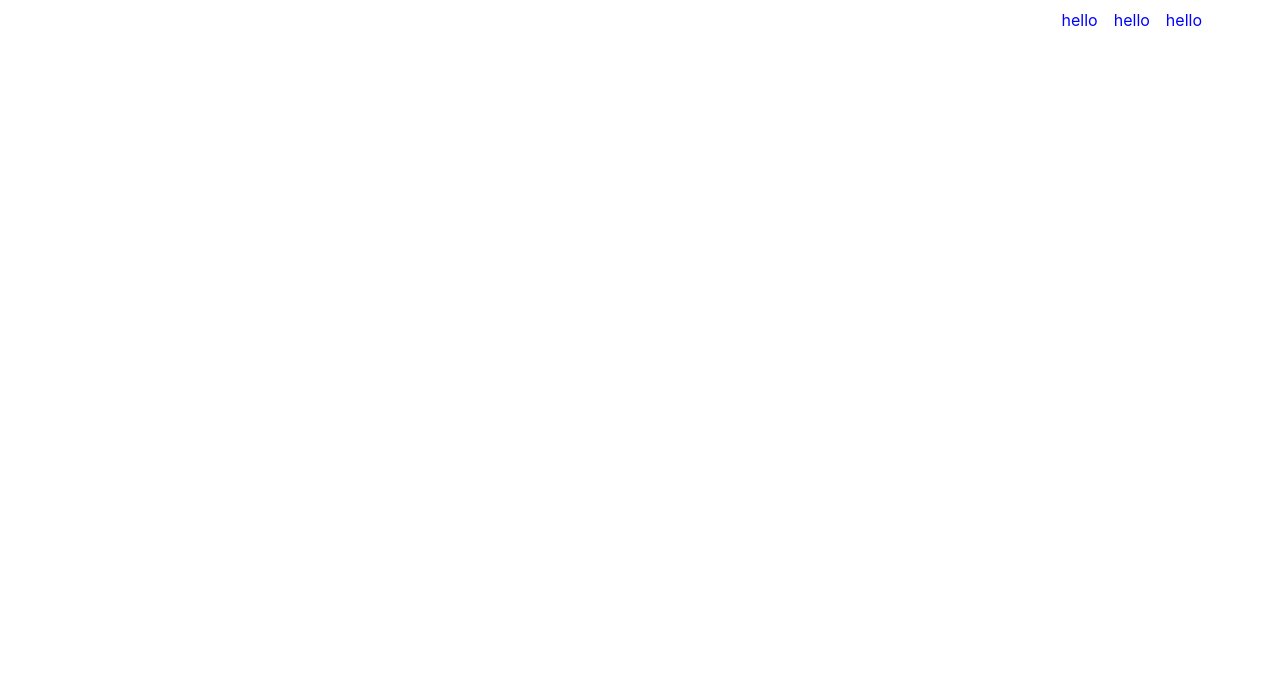
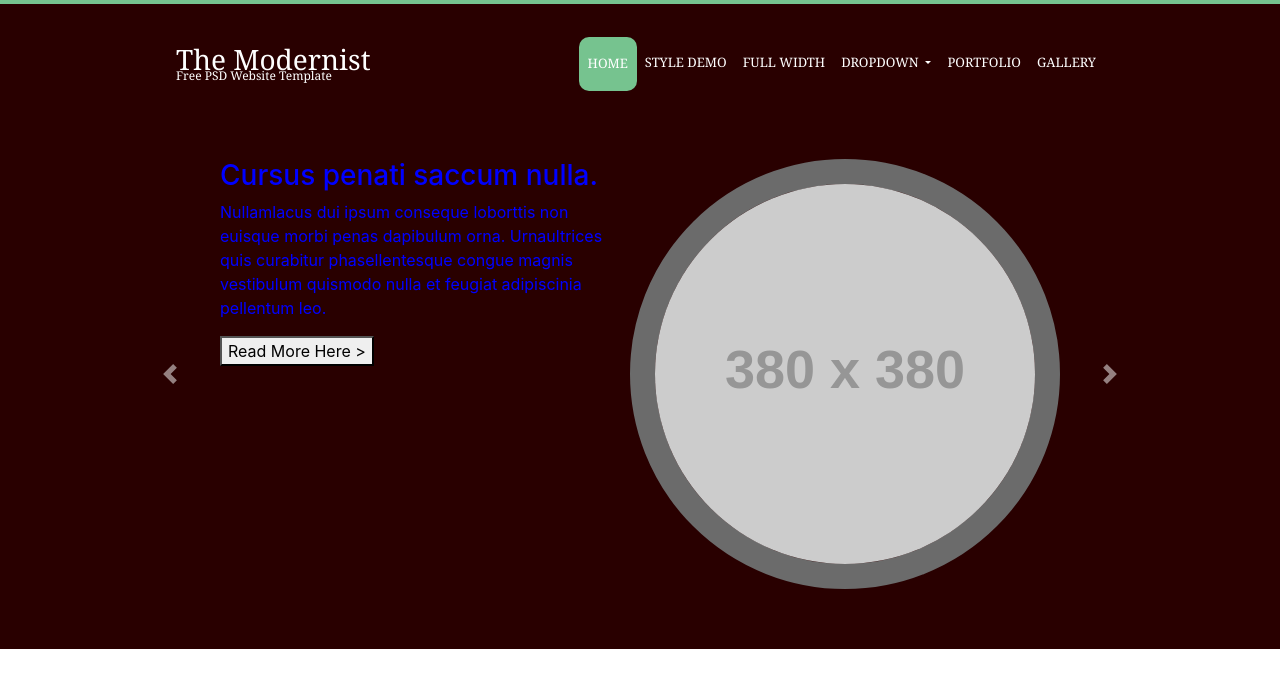
Before and after one commit to GrafTT/modernist, a website built with webpack: page src/index.html in a window 1280 px wide. Built offline with nearby package versions, Linux system fonts and the light colour scheme; placeholder pictures from the web are drawn by us.

Commit message:
Started makind HEADER(narbar and carousel)

```diff
--- a/src/index.html
+++ b/src/index.html
@@ -1,18 +1,105 @@
 <!DOCTYPE html>
 <html lang="en">
+
 <head>
   <meta charset="UTF-8">
   <meta name="viewport" content="width=device-width, initial-scale=1.0">
   <meta http-equiv="X-UA-Compatible" content="ie=edge">
   <title>Document</title>
 </head>
+
 <body>
-  <div class="container">
-    <div class="row justify-content-end">
-      <div class="col-md4 m-2"><p>hello</p></div>
-      <div class="col-md4 m-2"><p>hello</p></div>
-      <div class="col-md4 m-2"><p>hello</p></div>
+  <header class="header">
+    <div class="header__wrapper">
+      <nav class="navbar navbar-expand-lg">
+        <a class="navbar-brand" href="#">The Modernist
+          <span>Free PSD Website Template</span>
+        </a>
+        <button class="navbar-toggler" type="button" data-toggle="collapse" data-target="#navbarNavDropdown" aria-controls="navbarNavDropdown"
+          aria-expanded="false" aria-label="Toggle navigation">
+          <span class="navbar-toggler-icon"></span>
+        </button>
+        <div class="collapse navbar-collapse" id="navbarNavDropdown">
+          <ul class="navbar-nav w-100 justify-content-end">
+            <li class="nav-item active">
+              <a class="nav-link" href="#">Home</a>
+            </li>
+            <li class="nav-item">
+              <a class="nav-link" href="#">Style Demo</a>
+            </li>
+            <li class="nav-item">
+              <a class="nav-link" href="#">Full Width</a>
+            </li>
+            <li class="nav-item dropdown">
+              <a class="nav-link dropdown-toggle" href="#" id="navbarDropdownMenuLink" data-toggle="dropdown" aria-haspopup="true" aria-expanded="false">
+                Dropdown
+              </a>
+              <div class="dropdown-menu" aria-labelledby="navbarDropdownMenuLink">
+                <a class="dropdown-item" href="#">Action</a>
+                <a class="dropdown-item" href="#">Another action</a>
+                <a class="dropdown-item" href="#">Something else here</a>
+              </div>
+            </li>
+            <li class="nav-item">
+              <a class="nav-link" href="#">Portfolio</a>
+            </li>
+            <li class="nav-item">
+              <a class="nav-link" href="#">Gallery</a>
+            </li>
+          </ul>
+        </div>
+      </nav>
+
+      <div id="carouselExampleControls" class="carousel slide" data-interval="false" data-ride="carousel">
+        <div class="carousel-inner">
+          <div class="carousel-item active">
+
+            <div class="carousel-item__wrapper">
+              <div>
+                <h3>Cursus penati saccum nulla.</h3>
+                <p>Nullamlacus dui ipsum conseque loborttis non euisque morbi penas dapibulum orna. Urnaultrices quis curabitur
+                  phasellentesque congue magnis vestibulum quismodo nulla et feugiat adipiscinia pellentum leo.</p>
+                <button>Read More Here ></button>
+              </div>
+              <img class="carousel-item__img" src="http://via.placeholder.com/380x380" alt="Первый слайд">
+            </div>
+
+          </div>
+          <div class="carousel-item">
+            <div class="carousel-item__wrapper">
+              <div>
+                <h3>Cursus penati saccum nulla.</h3>
+                <p>Nullamlacus dui ipsum conseque loborttis non euisque morbi penas dapibulum orna. Urnaultrices quis curabitur
+                  phasellentesque congue magnis vestibulum quismodo nulla et feugiat adipiscinia pellentum leo.</p>
+                <button>Read More Here ></button>
+              </div>
+              <img class="carousel-item__img" src="http://via.placeholder.com/380x380" alt="Первый слайд">
+            </div>
+          </div>
+          <div class="carousel-item">
+            <div class="carousel-item__wrapper">
+              <div>
+                <h3>Cursus penati saccum nulla.</h3>
+                <p>Nullamlacus dui ipsum conseque loborttis non euisque morbi penas dapibulum orna. Urnaultrices quis curabitur
+                  phasellentesque congue magnis vestibulum quismodo nulla et feugiat adipiscinia pellentum leo.</p>
+                <button>Read More Here ></button>
+              </div>
+              <img class="carousel-item__img" src="http://via.placeholder.com/380x380" alt="Первый слайд">
+            </div>
+          </div>
+        </div>
+        <a class="carousel-control-prev" href="#carouselExampleControls" role="button" data-slide="prev">
+          <span class="carousel-control-prev-icon" aria-hidden="true"></span>
+          <span class="sr-only">Previous</span>
+        </a>
+        <a class="carousel-control-next" href="#carouselExampleControls" role="button" data-slide="next">
+          <span class="carousel-control-next-icon" aria-hidden="true"></span>
+          <span class="sr-only">Next</span>
+        </a>
+      </div>
     </div>
-  </div>
+
+  </header>
 </body>
+
 </html>
--- /dev/null
+++ b/src/scss/_vars.scss
@@ -0,0 +1 @@
+$accent-color: #76c38f;
--- a/src/scss/style.scss
+++ b/src/scss/style.scss
@@ -1,23 +1,63 @@
+@import "~bootstrap/scss/bootstrap";
+@import './_vars';
 
-  $font-stack: -apple-system, BlinkMacSystemFont,Roboto,'Open Sans','Helvetica Neue',sans-serif;
+.header{
+  background-color: #290000;
+  border-top: 4px solid $accent-color;
+  padding-top: 25px;
+}
+.header__wrapper{
+  max-width: 960px;
+  margin: 0 auto;
+}
+.navbar-brand{
+  color: #fff;
+  font-family: 'Georgia', sans-serif;
+  font-size: 28px;
+  margin-top: -5px;
+  span{
+    font-size: 12px;
+    display: block;
+    margin-top: -13px;
+  }
+  &:hover{
+    color: #fff;
+  }
+}
 
-  @import "~bootstrap/scss/bootstrap";
+.nav-link{
+  color: #fff;
+  font-family: 'Georgia', sans-serif;
+  text-transform: uppercase;
+  font-size: 13px;
+  padding: 16px;
+}
+.nav-link:hover, .nav-link:focus{
+  color: $accent-color;
+}
+.nav-item.active{
+  background-color: $accent-color;
+  border: 1px solid transparent;
+  border-radius: 10px;
+  display: block;
+}
+.nav-item.active .nav-link:hover{
+  color: #fff;
+}
 
-  @font-face {
-    font-family: 'Roboto';
-    font-style: normal;
-    font-weight: 400;
-    src: url(../fonts/Roboto-Regular.ttf);
-  }
+//CAROUSEL
+.carousel-item__wrapper{
+  display: flex;
+  justify-content: space-between;
+  padding: 60px;
+}
+[class|="carousel-control"]{
+  width: 20px;
+}
 
-  body {
-    font-family: $font-stack;
-    #logo {
-      width: 10rem;
-    }
-    .container {
-      img {
-        width: 20rem;
-      }
-    }
-  }
+
+.carousel-item__img{
+  border: 25px solid #6b6b6b;
+  border-radius: 50%;
+  z-index: 100;
+}
```
